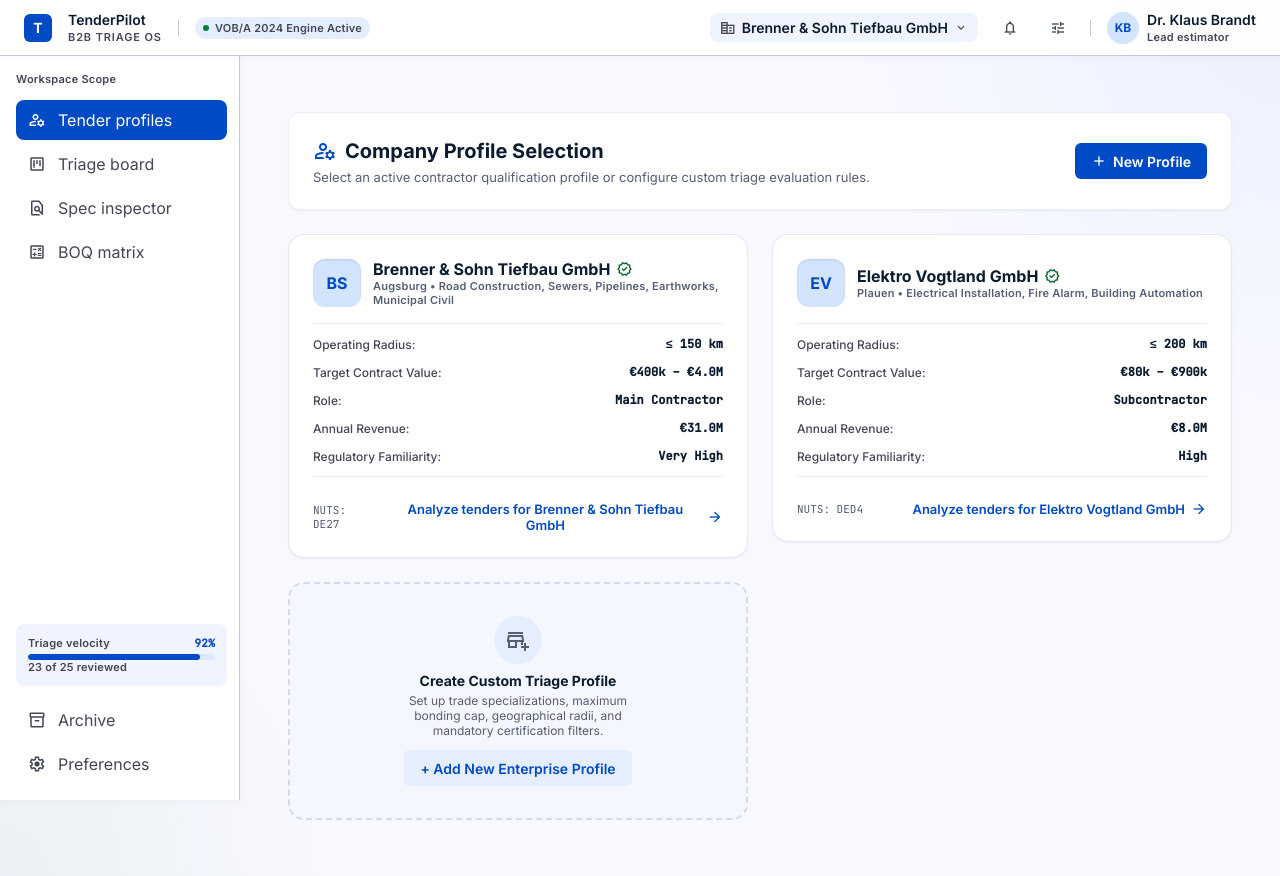
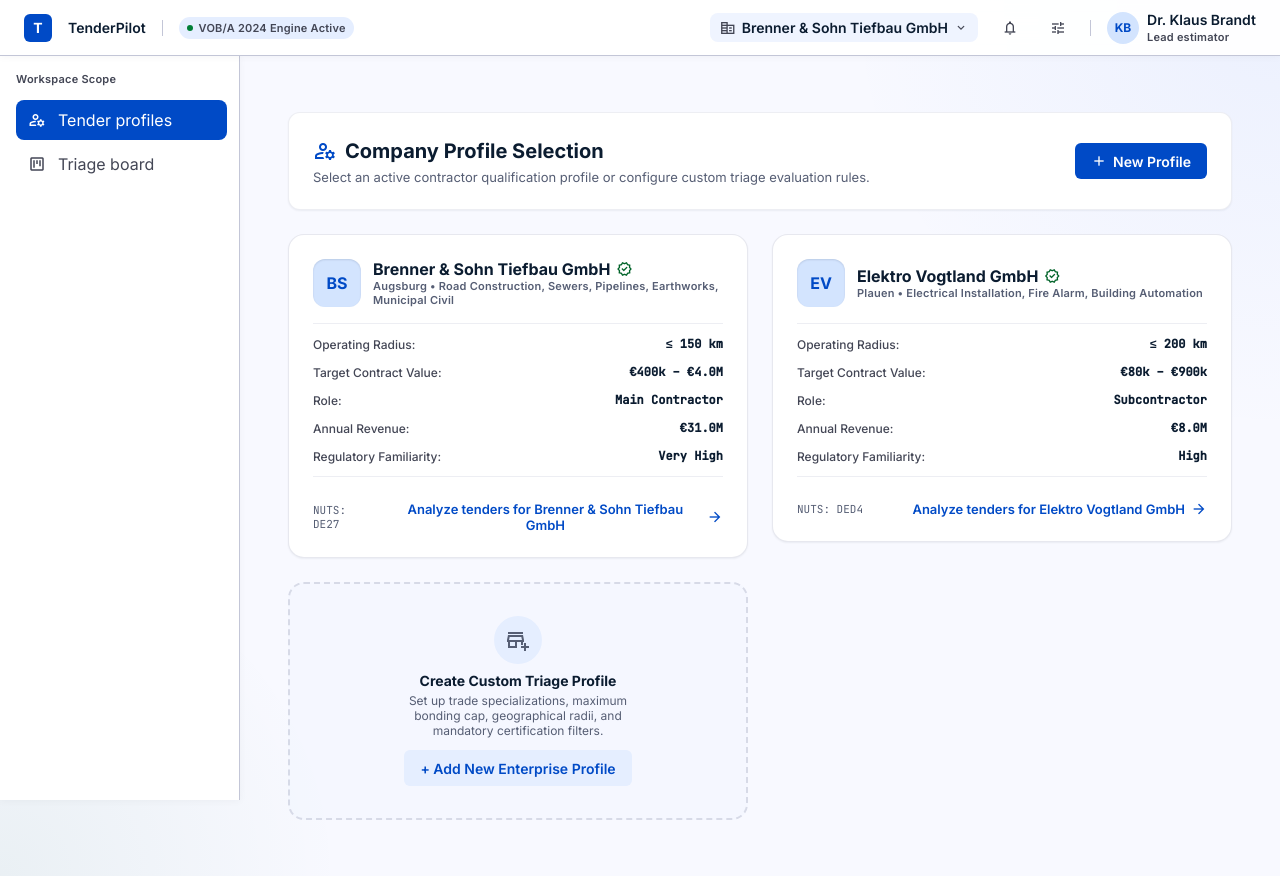
Before and after one commit to SiviHackTeam14/tender-frontend, an Angular app: page / in a window 1280 px wide. Built offline with nearby package versions, Linux system fonts and the light colour scheme.

Commit message:
Remove things

```diff
--- a/src/app/app.css
+++ b/src/app/app.css
@@ -33,7 +33,6 @@
 .app-shell__header-actions,
 .app-shell__profile-chip,
 .app-shell__user-chip,
-.app-shell__velocity-row,
 .app-shell__nav-link {
 	display: flex;
 	align-items: center;
@@ -70,21 +69,13 @@
 	font-weight: 600;
 }
 
-.app-shell__brand-tag,
 .app-shell__user-role,
 .app-shell__status-pill,
-.app-shell__sidebar-kicker,
-.app-shell__velocity-row,
-.app-shell__velocity-note {
+.app-shell__sidebar-kicker {
 	color: var(--on-surface-variant);
 	font-size: 0.6875rem;
 	font-weight: 600;
 	letter-spacing: 0.02em;
-}
-
-.app-shell__brand-tag {
-	text-transform: uppercase;
-	letter-spacing: 0.08em;
 }
 
 .app-shell__divider {
@@ -185,8 +176,7 @@
 	box-shadow: 0 1px 8px rgba(15, 23, 42, 0.04);
 }
 
-.app-shell__sidebar-group,
-.app-shell__sidebar-footer {
+.app-shell__sidebar-group {
 	display: flex;
 	flex-direction: column;
 	gap: 0.875rem;
@@ -214,38 +204,6 @@
 .app-shell__nav-link.is-active {
 	background: var(--primary);
 	color: var(--on-primary);
-}
-
-.app-shell__velocity-card {
-	padding: 0.75rem;
-	border-radius: 0.5rem;
-	background: var(--surface-container-low);
-}
-
-.app-shell__velocity-row {
-	justify-content: space-between;
-	margin-bottom: 0.25rem;
-}
-
-.app-shell__velocity-value {
-	color: var(--primary);
-	font-family: 'JetBrains Mono', monospace;
-	font-size: 0.6875rem;
-	font-weight: 700;
-}
-
-.app-shell__velocity-bar {
-	height: 0.375rem;
-	border-radius: 9999px;
-	background: var(--surface-container-high);
-	overflow: hidden;
-}
-
-.app-shell__velocity-fill {
-	width: 92%;
-	height: 100%;
-	border-radius: inherit;
-	background: var(--primary);
 }
 
 .app-shell__content {
--- a/src/app/app.html
+++ b/src/app/app.html
@@ -4,7 +4,6 @@
 			<div class="app-shell__brand-mark">T</div>
 			<div class="app-shell__brand-copy">
 				<span class="app-shell__brand-name">TenderPilot</span>
-				<span class="app-shell__brand-tag">B2B triage OS</span>
 			</div>
 			<div class="app-shell__divider" aria-hidden="true"></div>
 			<div class="app-shell__status-pill">
@@ -53,37 +52,6 @@
 					<span class="material-symbols-outlined">view_kanban</span>
 					<span>Triage board</span>
 				</a>
-				<a class="app-shell__nav-link" href="javascript:void(0)">
-					<span class="material-symbols-outlined">find_in_page</span>
-					<span>Spec inspector</span>
-				</a>
-				<a class="app-shell__nav-link" href="javascript:void(0)">
-					<span class="material-symbols-outlined">calculate</span>
-					<span>BOQ matrix</span>
-				</a>
-			</nav>
-		</div>
-
-		<div class="app-shell__sidebar-footer">
-			<div class="app-shell__velocity-card">
-				<div class="app-shell__velocity-row">
-					<span>Triage velocity</span>
-					<span class="app-shell__velocity-value">92%</span>
-				</div>
-				<div class="app-shell__velocity-bar">
-					<div class="app-shell__velocity-fill"></div>
-				</div>
-				<div class="app-shell__velocity-note">23 of 25 reviewed</div>
-			</div>
-			<nav class="app-shell__nav app-shell__nav--secondary">
-				<a class="app-shell__nav-link" href="javascript:void(0)">
-					<span class="material-symbols-outlined">inventory_2</span>
-					<span>Archive</span>
-				</a>
-				<a class="app-shell__nav-link" href="javascript:void(0)">
-					<span class="material-symbols-outlined">settings</span>
-					<span>Preferences</span>
-				</a>
 			</nav>
 		</div>
 	</aside>
--- a/src/app/components/tender-detail-drawer/tender-detail-drawer.css
+++ b/src/app/components/tender-detail-drawer/tender-detail-drawer.css
@@ -92,7 +92,6 @@
 }
 
 .drawer__subtitle,
-.drawer__summary,
 .drawer__panel-header span,
 .facts-grid__item dd,
 .drawer__bullet-list li {
@@ -101,8 +100,7 @@
   line-height: 1.5;
 }
 
-.drawer__subtitle,
-.drawer__summary {
+.drawer__subtitle {
   margin: 0.5rem 0 0;
 }
 
--- a/src/app/components/tender-detail-drawer/tender-detail-drawer.html
+++ b/src/app/components/tender-detail-drawer/tender-detail-drawer.html
@@ -43,8 +43,6 @@
           </p>
         </div>
       </div>
-
-      <p class="drawer__summary">{{ tender.analysis.summary }}</p>
 
       <div *ngIf="tender.analysis.hard_reject_reason" class="drawer__alert">
         <strong>Hard reject reason:</strong> {{ tender.analysis.hard_reject_reason }}
```
